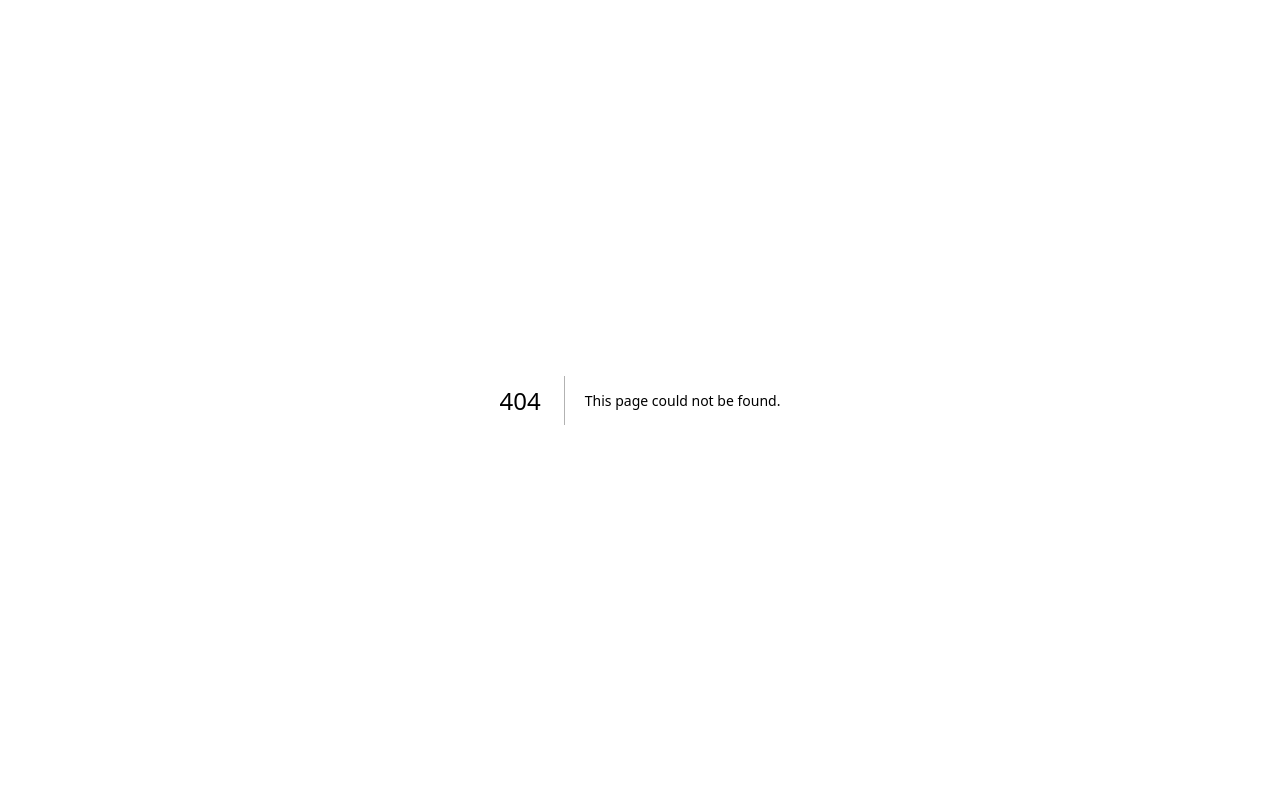
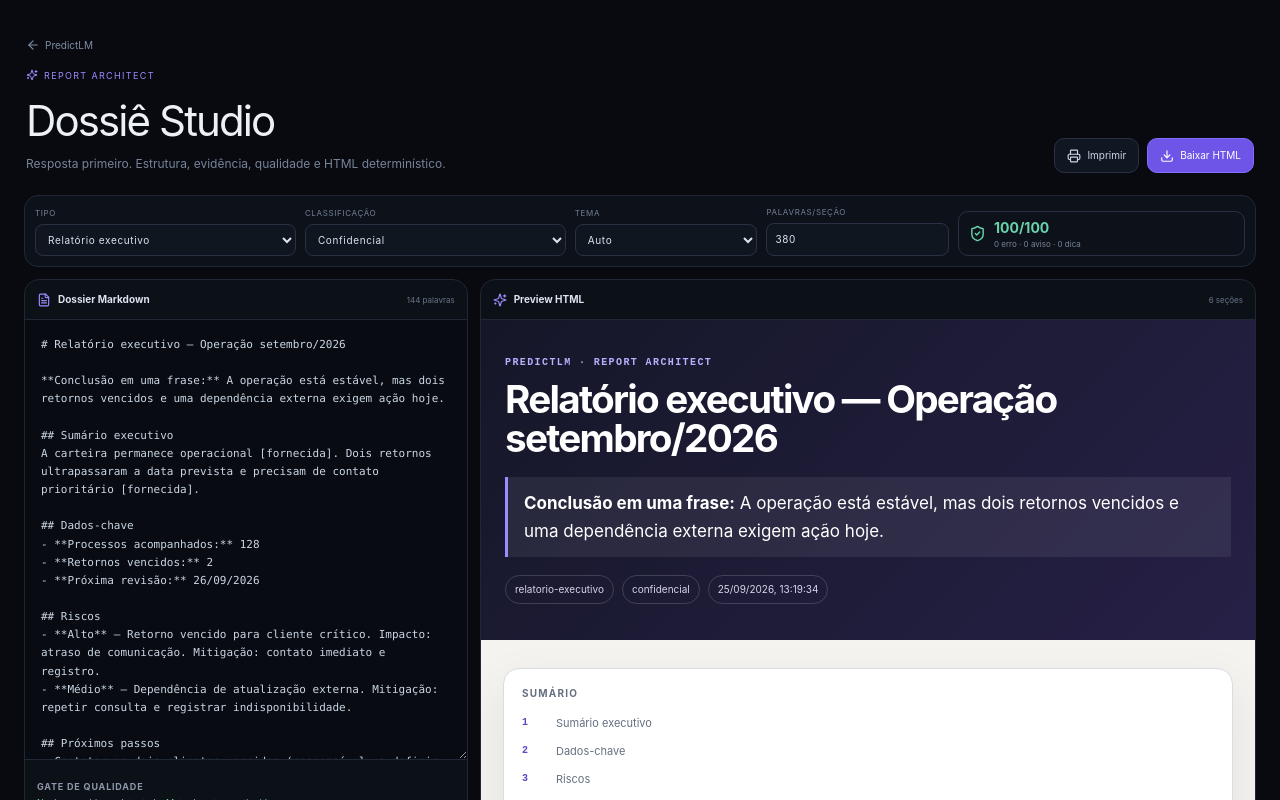
Before and after one commit to W2CAPITAL/PredictLm, a Next.js app: page /dossie-studio in a window 1280 px wide. Before the commit this address had no page. Shown: the top 800 px of the page. Built offline with nearby package versions, Linux system fonts and the light colour scheme.

Commit message:
feat(report): expose Dossier Studio route

```diff
--- /dev/null
+++ b/src/app/dossie-studio/page.tsx
@@ -0,0 +1,5 @@
+import { DossierStudio } from '@/components/DossierStudio';
+
+export default function DossierStudioPage(){
+  return <DossierStudio/>;
+}
```
